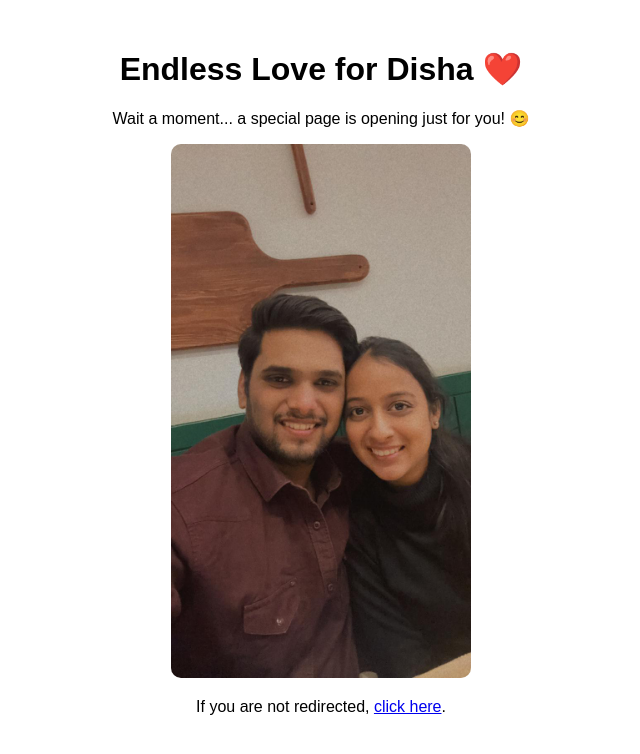
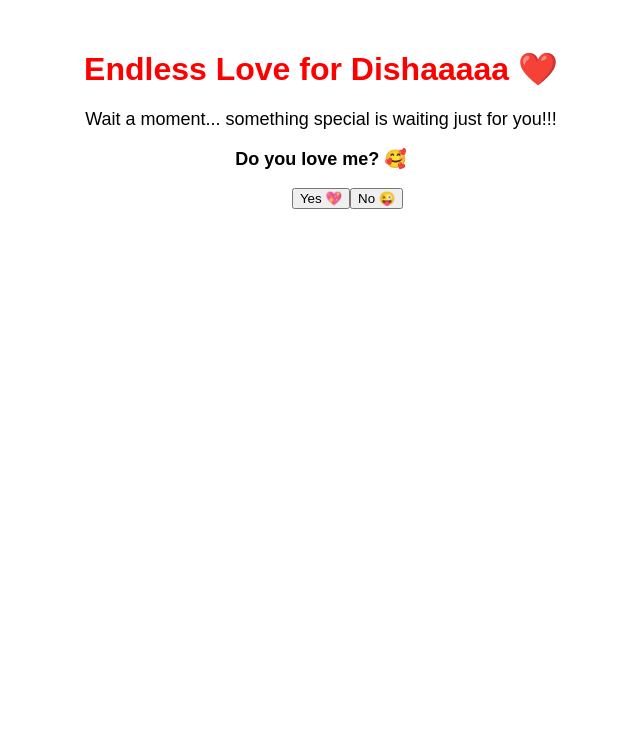
Before and after one commit to Hariom-Garg/lovee, a plain HTML site: page index.html in a window 1280 px wide. Shown: the whole page, without its empty margins (319-959 px from the left). Drawn offline with Linux system fonts and the light colour scheme.

Commit message:
Update index.html

```diff
--- a/index.html
+++ b/index.html
@@ -1,24 +1,61 @@
 <!DOCTYPE html>
 <html>
 <head>
-    <meta http-equiv="refresh" content="3; url=love.html">
-    <title>Surprise for Disha ❤️</title>
+    <title>For My Love ❤️</title>
     <style>
         body {
             text-align: center;
             font-family: Arial, sans-serif;
             margin-top: 50px;
         }
+        h1 {
+            color: red;
+        }
+        p {
+            font-size: 18px;
+        }
+        #love-message, #love-img {
+            display: none;
+            margin-top: 20px;
+        }
+        #noBtn {
+            position: absolute;
+        }
         img {
             width: 300px;
             border-radius: 10px;
         }
     </style>
+    <script>
+        function showLove() {
+            document.getElementById("love-question").style.display = "none";
+            document.getElementById("love-message").style.display = "block";
+            document.getElementById("love-img").style.display = "block";
+        }
+
+        function moveNoButton() {
+            var x = Math.floor(Math.random() * (window.innerWidth - 100));
+            var y = Math.floor(Math.random() * (window.innerHeight - 50));
+            var noBtn = document.getElementById("noBtn");
+            noBtn.style.left = x + "px";
+            noBtn.style.top = y + "px";
+        }
+    </script>
 </head>
 <body>
-    <h1>Endless Love for Disha ❤️</h1>
-    <p>Wait a moment... a special page is opening just for you! 😊</p>
-    <img src="IMG-20250211-WA0036.jpg" alt="Love Image">
-    <p>If you are not redirected, <a href="love.html">click here</a>.</p>
+    <h1>Endless Love for Dishaaaaa ❤️</h1>
+    <p>Wait a moment... something special is waiting just for you!!!</p>
+
+    <div id="love-question">
+        <p><strong>Do you love me? 🥰</strong></p>
+        <button onclick="showLove()">Yes 💖</button>
+        <button id="noBtn" onmouseover="moveNoButton()">No 😜</button>
+    </div>
+
+    <div id="love-message">
+        <h2>I Love You Too!!! ❤️💖</h2>
+    </div>
+
+    <img id="love-img" src="myphoto.jpg" alt="My Photo">
 </body>
 </html>
```
